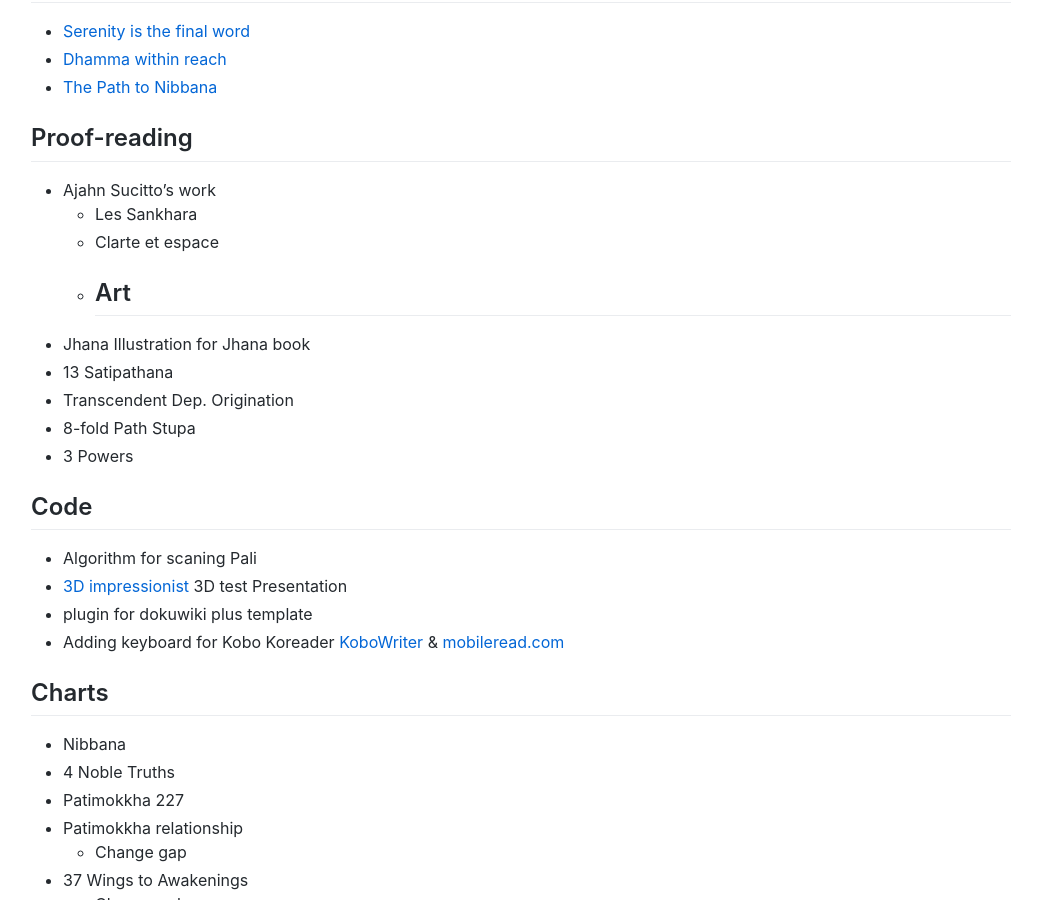
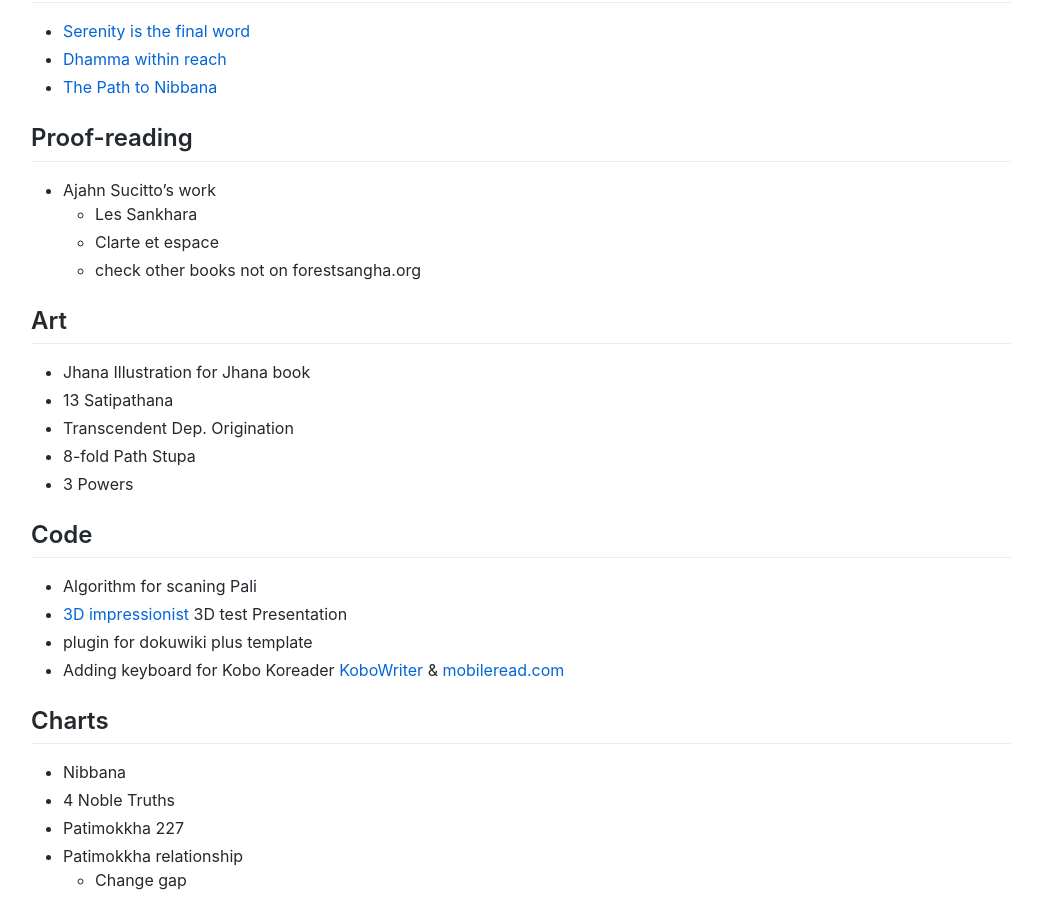
Before and after one commit to cittadhammo/old-personal-website, a Jekyll site: the page built from projects.md, in a window 1280 px wide and 900 px high, scrolled down 1591 px. Shown: the whole window, without its empty margins (119-1161 px from the left). Built offline with Jekyll 4.4.1, drawn with Linux system fonts in a browser that asks for light colours.

Commit message:
Update projects.md

```diff
--- a/projects.md
+++ b/projects.md
@@ -64,7 +64,8 @@ title: Projects
 - Ajahn Sucitto's work
   - Les Sankhara
   - Clarte et espace
-  -
+  - check other books not on forestsangha.org
+
 ## Art
 
 - Jhana Illustration for Jhana book
```
